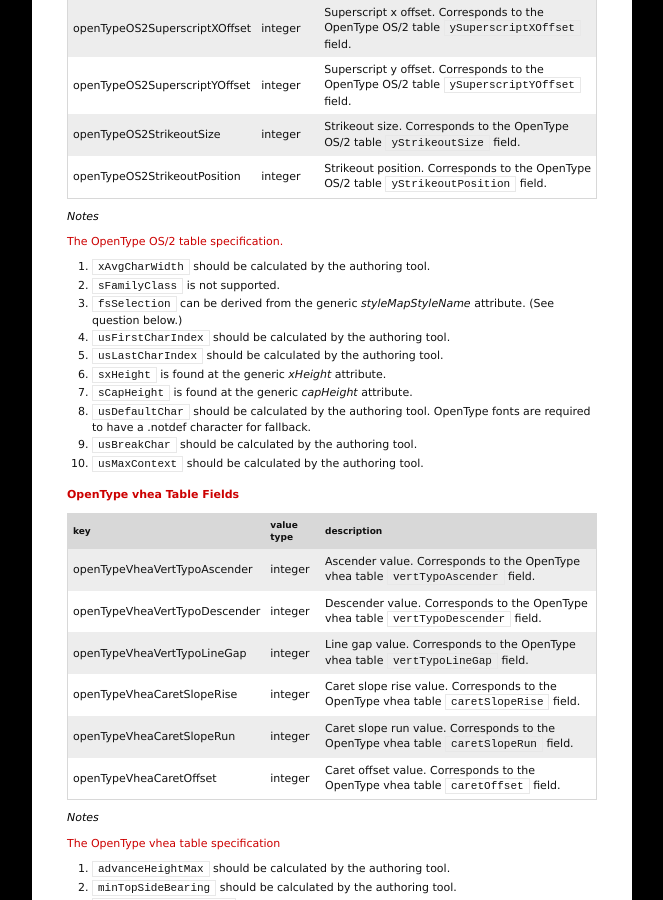
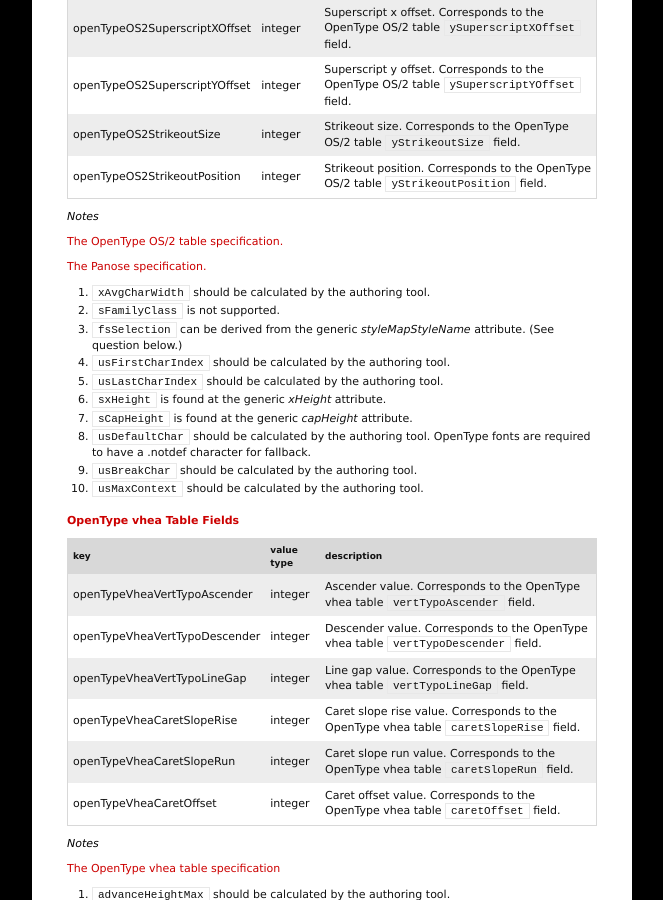
Before and after one commit to unified-font-object/ufo-spec, a Jekyll site: the page built from versions/ufo3/fontinfo.plist.md, in a window 1280 px wide and 900 px high, scrolled down 6156 px. Shown: the whole window, without its empty margins (218-881 px from the left). Built offline with Jekyll 4.4.1, drawn with Linux system fonts in a browser that asks for light colours; some of the changed lines change nothing that is shown.

Commit message:
fix panose link (#58)
* fix panose link

* removing typo

```diff
--- a/versions/ufo3/fontinfo.plist.md
+++ b/versions/ufo3/fontinfo.plist.md
@@ -224,6 +224,7 @@
 ##### Notes
 
 [The OpenType OS/2 table specification.]
+
 [The Panose specification.]
 
 1.  `xAvgCharWidth` should be calculated by the authoring tool.
@@ -554,7 +555,7 @@
   [The OpenType hhea table specification]: http://www.microsoft.com/typography/otspec/hhea.htm
   [The OpenType name table specification.]: http://www.microsoft.com/typography/otspec/name.htm
   [The OpenType OS/2 table specification.]: http://www.microsoft.com/typography/otspec/os2.htm
-  [The Panose specification.]: http://www.panose.com/ProductsServices/pan1.aspx
+  [The Panose specification.]: https://monotype.github.io/panose/pan1.htm
   [The OpenType vhea table specification]: http://www.microsoft.com/typography/otspec/vhea.htm
   [The OpenType post table specification.]: http://www.microsoft.com/typography/otspec/post.htm
   [The Postscript Type 1 specification.]: http://partners.adobe.com/public/developer/en/font/T1_SPEC.PDF
```
